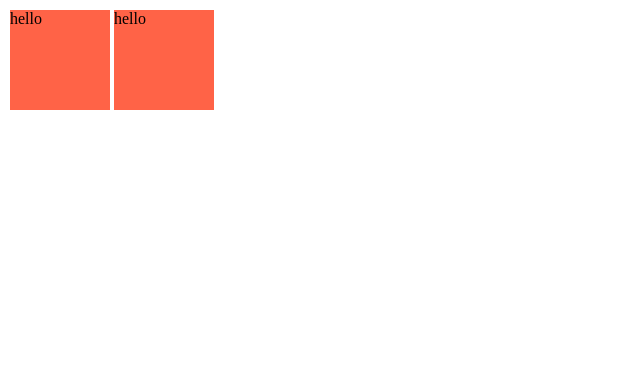
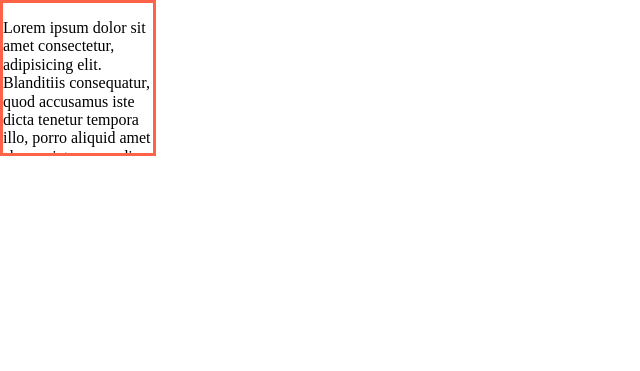
Before and after one commit to yedai13/html-css-moxit, a plain HTML site: page FirstPage/index.html in a window 1280 px wide. Shown: the whole page, without its empty margins (0-640 px from the left). Drawn offline with Linux system fonts and the light colour scheme.

Commit message:
overflow

```diff
--- a/FirstPage/css/styles.css
+++ b/FirstPage/css/styles.css
@@ -1,20 +1,7 @@
-*,
-*::before,
-*::after {
-  box-sizing: border-box;
+.box {
+  width: 150px;
+  height: 150px;
+  border: 3px solid tomato;
+  overflow: scroll;
+  /* overflow: hidden; */
 }
-
-body {
-  margin: 10px;
-}
-
-.box::before {
-  content: "hello";
-}
-
-.box {
-  width: 100px;
-  height: 100px;
-  background-color: tomato;
-  display: inline-block;
-}
--- a/FirstPage/index.html
+++ b/FirstPage/index.html
@@ -9,7 +9,15 @@
     <title>My firts web page</title>
   </head>
   <body>
-    <span class="box"></span>
-    <span class="box"></span>
+    <div class="box">
+      <p>
+        Lorem ipsum dolor sit amet consectetur, adipisicing elit. Blanditiis
+        consequatur, quod accusamus iste dicta tenetur tempora illo, porro
+        aliquid amet ab eveniet commodi, aperiam veniam. Accusantium facere ipsa
+        excepturi atque corrupti qui eius. Nam dicta nostrum consectetur est
+        architecto. Labore harum eveniet error possimus maxime tempora a ab,
+        nobis quas?
+      </p>
+    </div>
   </body>
 </html>
```
